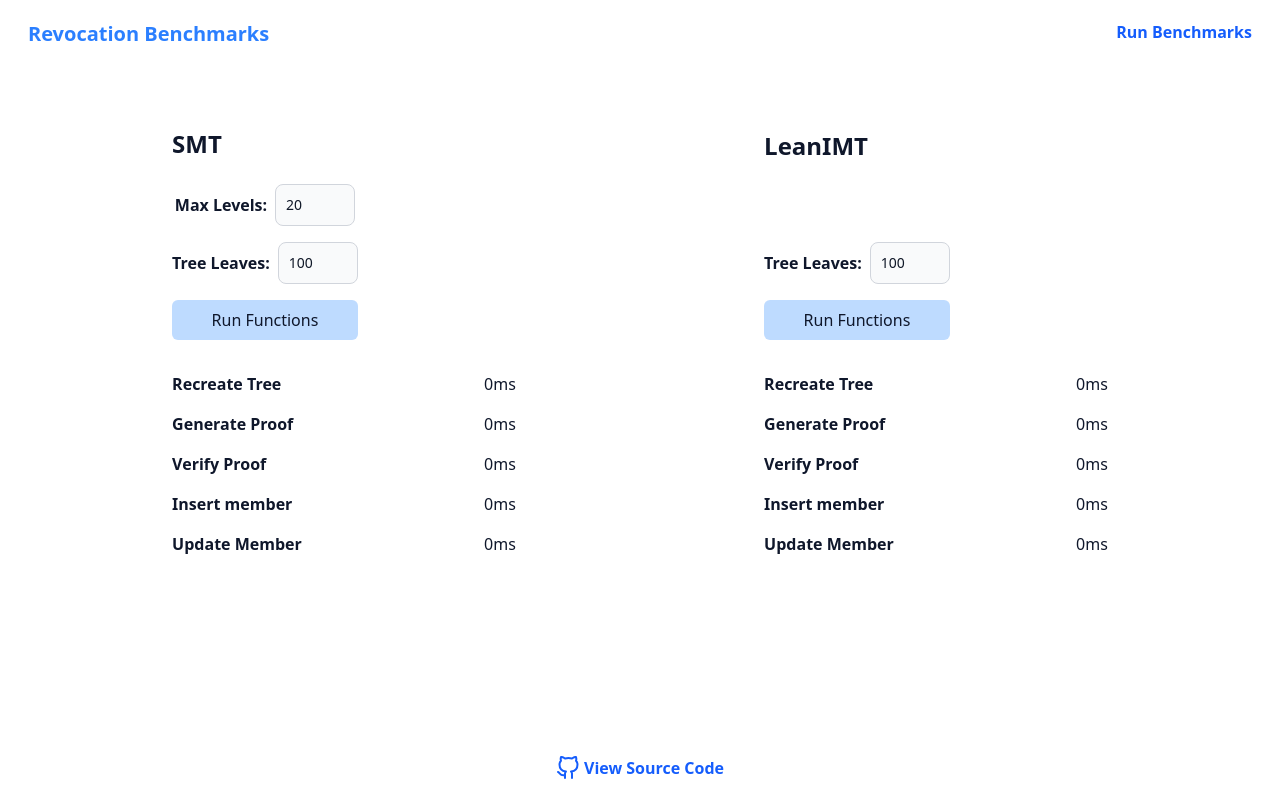
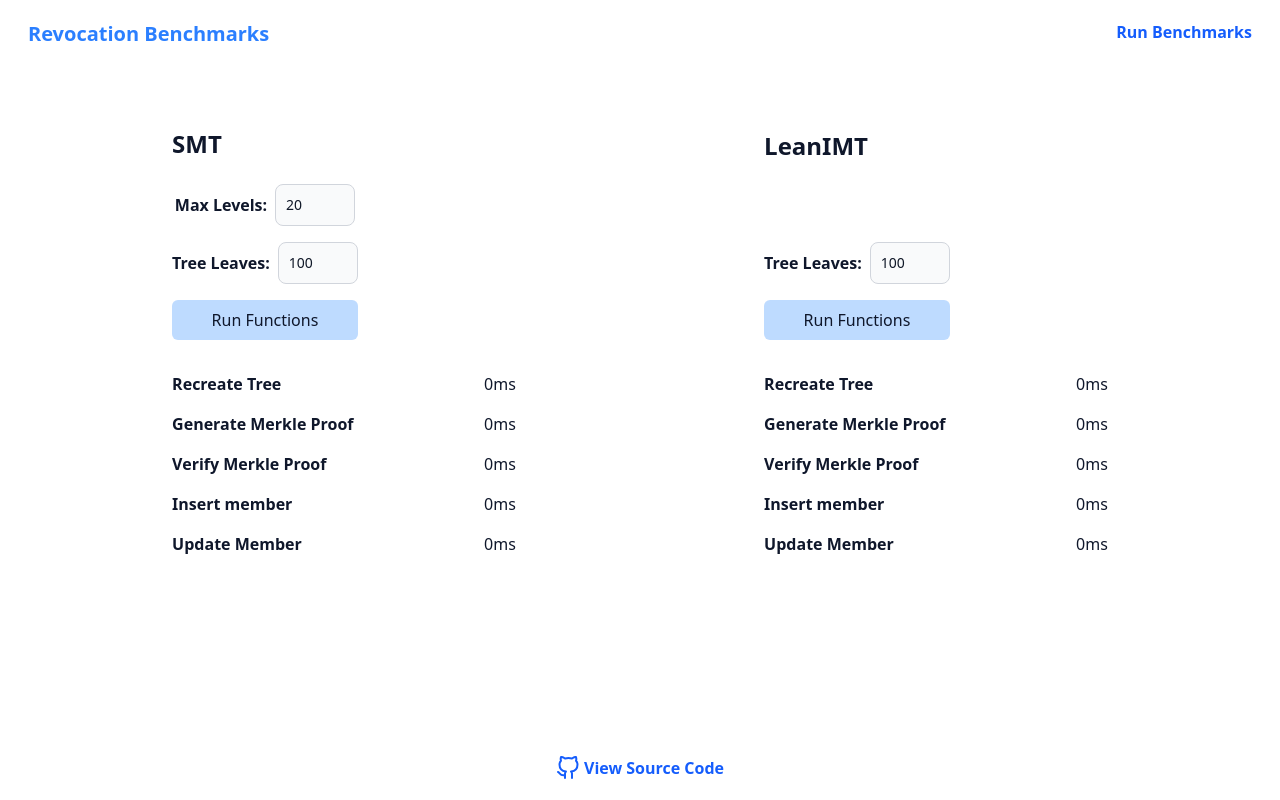
Before and after one commit to vplasencia/vc-revocation-benchmarks, a Next.js app in the folder browser/: page / in a window 1280 px wide. Built offline with nearby package versions, Linux system fonts and the light colour scheme.

Commit message:
refactor: update function name

```diff
--- a/browser/src/app/page.tsx
+++ b/browser/src/app/page.tsx
@@ -18,8 +18,8 @@ import InputNumber from "@/components/InputNumber"
 
 const functions = [
   "Recreate Tree",
-  "Generate Proof",
-  "Verify Proof",
+  "Generate Merkle Proof",
+  "Verify Merkle Proof",
   "Insert member",
   "Update Member"
 ]
```
